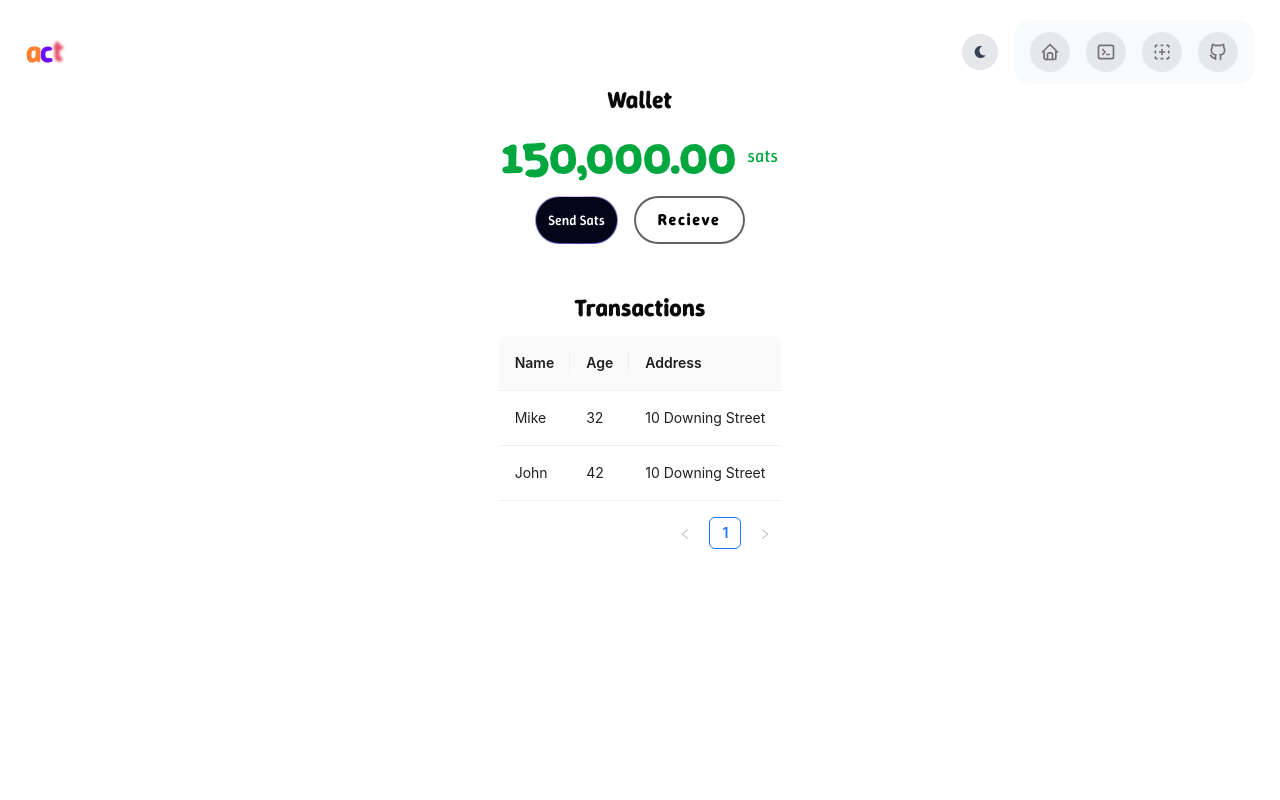
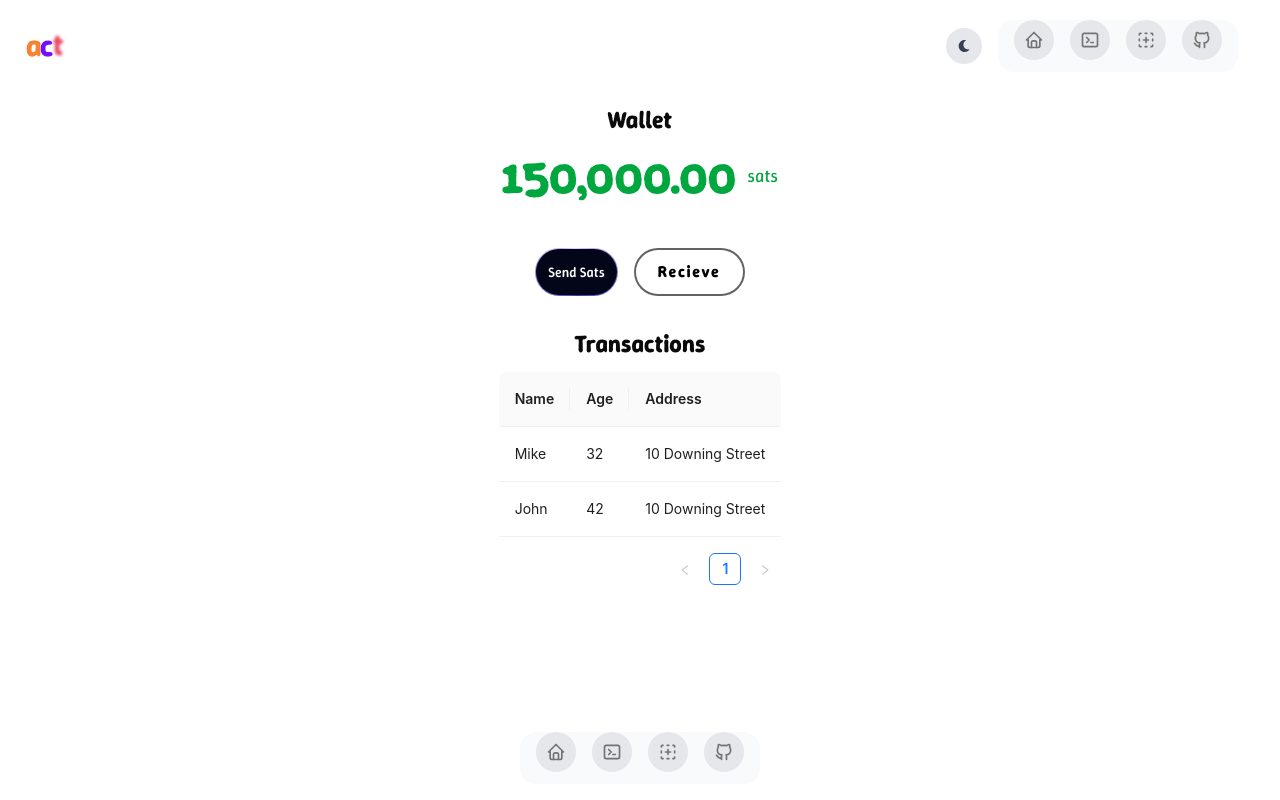
Before and after one commit to Dunsin-cyber/alby-competency-test, a Next.js app: page /wallet in a window 1280 px wide. Built offline with nearby package versions, Linux system fonts and the light colour scheme; a web font is replaced by a local one; what @ant-design/nextjs-registry, @bprogress/next would draw is missing.

Commit message:
fix : added some margins between the balance and buttons

```diff
--- a/src/components/Navbar/index.tsx
+++ b/src/components/Navbar/index.tsx
@@ -8,8 +8,7 @@ import {
   IconTerminal2,
 } from "@tabler/icons-react";
 
-export default function FloatingDockDemo() {
-  const links = [
+export const links = [
   {
     title: "Home",
     icon: (
@@ -40,6 +39,7 @@ export default function FloatingDockDemo() {
     href: "https://github.com/successaje/GridX",
   },
 ];
+export default function FloatingDockDemo() {
   return (
     <div className=" flex justify-between items-center mt-5">
       <div className="text-3xl font-bold z-2 font-sans">
@@ -47,7 +47,7 @@ export default function FloatingDockDemo() {
       </div>
       <div className="flex space-x-4 justify-between">
         <ThemeToggle />
-        <FloatingDock mobileClassName="" items={links} />
+        <FloatingDock items={links} />
       </div>
     </div>
   );
--- a/src/components/Wallet/index.tsx
+++ b/src/components/Wallet/index.tsx
@@ -1,9 +1,10 @@
-import React from "react";
+import { links } from "@/components/Navbar";
+import { FloatingDock } from "@/components/ui/floating-dock";
 import Transactions from "../Transactions";
 
 function index() {
   return (
-    <div className="flex flex-col justify-center items-center">
+    <div className="flex flex-col justify-center items-center py-8">
       {/* balance */}
       <h1 className="text-2xl font-bold">Wallet</h1>
       <div className="flex space-x-3  items-center justify-center p-4 rounded-md ">
@@ -11,7 +12,7 @@ function index() {
         <p className="text-lg text-green-600">sats</p>
       </div>
       {/* action buttons */}
-      <div className="flex space-x-4">
+      <div className="flex space-x-4 my-8">
         <button className="relative inline-flex h-12 overflow-hidden rounded-full p-[1px] focus:outline-none focus:ring-2 focus:ring-slate-400 focus:ring-offset-2 focus:ring-offset-slate-50">
           <span className="absolute inset-[-1000%] animate-[spin_2s_linear_infinite] bg-[conic-gradient(from_90deg_at_50%_50%,#E2CBFF_0%,#393BB2_50%,#E2CBFF_100%)]" />
           <span className="inline-flex h-full w-full cursor-pointer items-center justify-center rounded-full bg-slate-950 px-3 py-1 text-sm font-medium text-white backdrop-blur-3xl">
@@ -24,11 +25,14 @@ function index() {
       </div>
 
       {/* transactions */}
-      <div className="mt-12 flex flex-col justify-center items-center space-y-3">
-
-      <h1 className="text-2xl font-bold">Transactions</h1>
-      <Transactions/>
+      <div className="flex flex-col justify-center items-center space-y-3">
+        <h1 className="text-2xl font-bold">Transactions</h1>
+        <Transactions />
       </div>
+      <FloatingDock
+        items={links}
+        className="fixed bottom-4 left-0 right-0 z-50"
+      />
     </div>
   );
 }
--- a/src/components/ui/floating-dock.tsx
+++ b/src/components/ui/floating-dock.tsx
@@ -1,9 +1,5 @@
-/**
- * Note: Use position fixed according to your needs
- * Desktop navbar is better positioned at the bottom
- * Mobile navbar is better positioned at bottom right.
- **/
 "use client";
+
 import { cn } from "@/lib/utils";
 import { IconLayoutNavbarCollapse } from "@tabler/icons-react";
 import {
@@ -15,25 +11,53 @@ import {
   useTransform,
 } from "motion/react";
 import Link from "next/link";
-import { useRef, useState } from "react";
+import { useEffect, useRef, useState } from "react";
 
+// Floating Dock Wrapper
 export const FloatingDock = ({
   items,
-  desktopClassName,
-  mobileClassName,
+  className,
 }: {
   items: { title: string; icon: React.ReactNode; href: string }[];
-  desktopClassName?: string;
-  mobileClassName?: string;
+  className?: string;
 }) => {
   return (
     <>
-      <FloatingDockDesktop items={items} className={desktopClassName} />
-      <FloatingDockMobile items={items} className={mobileClassName} />
+      <FloatingDockBar items={items} className={className} />
+      <FloatingDockMobile items={items} className={className} />
     </>
   );
 };
 
+// Main Floating Dock (desktop only)
+const FloatingDockBar = ({
+  items,
+  className,
+}: {
+  items: { title: string; icon: React.ReactNode; href: string }[];
+  className?: string;
+}) => {
+  const mouseX = useMotionValue(Infinity);
+
+  return (
+    <div className="w-full overflow-x-auto hidden md:block">
+      <motion.div
+        onMouseMove={(e) => mouseX.set(e.pageX)}
+        onMouseLeave={() => mouseX.set(Infinity)}
+        className={cn(
+          "flex w-max max-w-full items-end gap-4 rounded-2xl bg-gray-50 dark:bg-neutral-900 px-4 pb-3 mx-auto",
+          className
+        )}
+      >
+        {items.map((item) => (
+          <IconContainer mouseX={mouseX} key={item.title} {...item} />
+        ))}
+      </motion.div>
+    </div>
+  );
+};
+
+// Mobile Dock
 const FloatingDockMobile = ({
   items,
   className,
@@ -42,78 +66,41 @@ const FloatingDockMobile = ({
   className?: string;
 }) => {
   const [open, setOpen] = useState(false);
+
   return (
     <div className={cn("relative block md:hidden", className)}>
       <AnimatePresence>
         {open && (
           <motion.div
-            layoutId="nav"
-            className="absolute bottom-full mb-2 inset-x-0 flex flex-col gap-2"
+            initial={{ opacity: 0, y: 10 }}
+            animate={{ opacity: 1, y: 0 }}
+            exit={{ opacity: 0, y: 10 }}
+            className="absolute bottom-full right-0 mb-2 flex flex-col gap-2 p-2 rounded-xl bg-white dark:bg-neutral-900 shadow-xl z-50"
           >
-            {items.map((item, idx) => (
-              <motion.div
+            {items.map((item) => (
+              <Link
+                href={item.href}
                 key={item.title}
-                initial={{ opacity: 0, y: 10 }}
-                animate={{
-                  opacity: 1,
-                  y: 0,
-                }}
-                exit={{
-                  opacity: 0,
-                  y: 10,
-                  transition: {
-                    delay: idx * 0.05,
-                  },
-                }}
-                transition={{ delay: (items.length - 1 - idx) * 0.05 }}
+                className="h-10 w-10 rounded-full bg-gray-100 dark:bg-neutral-800 flex items-center justify-center"
               >
-                <Link
-                  href={item.href}
-                  key={item.title}
-                  className="h-10 w-10 rounded-full bg-gray-50 dark:bg-neutral-900 flex items-center justify-center"
-                >
-                  <div className="h-4 w-4">{item.icon}</div>
-                </Link>
-              </motion.div>
+                <div className="h-4 w-4">{item.icon}</div>
+              </Link>
             ))}
           </motion.div>
         )}
       </AnimatePresence>
       <button
-        onClick={() => setOpen(!open)}
-        className="h-10 w-10 rounded-full bg-gray-50 dark:bg-neutral-800 flex items-center justify-center"
+        onClick={() => setOpen((prev) => !prev)}
+        className="h-10 w-10 rounded-full bg-gray-100 dark:bg-neutral-800 flex items-center justify-center"
       >
-        <IconLayoutNavbarCollapse className="h-5 w-5 text-neutral-500 dark:text-neutral-400" />
+        <IconLayoutNavbarCollapse className="h-5 w-5 text-neutral-500 dark:text-neutral-300" />
       </button>
     </div>
   );
 };
 
-const FloatingDockDesktop = ({
-  items,
-  className,
-}: {
-  items: { title: string; icon: React.ReactNode; href: string }[];
-  className?: string;
-}) => {
-  let mouseX = useMotionValue(Infinity);
-  return (
-    <motion.div
-      onMouseMove={(e) => mouseX.set(e.pageX)}
-      onMouseLeave={() => mouseX.set(Infinity)}
-      className={cn(
-        "mx-auto hidden md:flex h-16 gap-4 items-end  rounded-2xl bg-gray-50 dark:bg-neutral-900 px-4 pb-3",
-        className
-      )}
-    >
-      {items.map((item) => (
-        <IconContainer mouseX={mouseX} key={item.title} {...item} />
-      ))}
-    </motion.div>
-  );
-};
-
-function IconContainer({
+// Icon Container with animation on hover (desktop only)
+const IconContainer = ({
   mouseX,
   title,
   icon,
@@ -123,72 +110,70 @@ function IconContainer({
   title: string;
   icon: React.ReactNode;
   href: string;
-}) {
-  let ref = useRef<HTMLDivElement>(null);
+}) => {
+  const ref = useRef<HTMLDivElement>(null);
+  const [hovered, setHovered] = useState(false);
+  const [isMobile, setIsMobile] = useState(false);
 
-  let distance = useTransform(mouseX, (val) => {
-    let bounds = ref.current?.getBoundingClientRect() ?? { x: 0, width: 0 };
+  useEffect(() => {
+    const checkMobile = () => setIsMobile(window.innerWidth < 768);
+    checkMobile();
+    window.addEventListener("resize", checkMobile);
+    return () => window.removeEventListener("resize", checkMobile);
+  }, []);
 
+  const distance = useTransform(mouseX, (val) => {
+    if (isMobile) return Infinity;
+    const bounds = ref.current?.getBoundingClientRect() ?? { x: 0, width: 0 };
     return val - bounds.x - bounds.width / 2;
   });
 
-  let widthTransform = useTransform(distance, [-150, 0, 150], [40, 80, 40]);
-  let heightTransform = useTransform(distance, [-150, 0, 150], [40, 80, 40]);
-
-  let widthTransformIcon = useTransform(distance, [-150, 0, 150], [20, 40, 20]);
-  let heightTransformIcon = useTransform(
-    distance,
-    [-150, 0, 150],
-    [20, 40, 20]
+  const width = useSpring(
+    useTransform(distance, [-150, 0, 150], [40, 80, 40]),
+    { mass: 0.1, stiffness: 150, damping: 12 }
   );
-
-  let width = useSpring(widthTransform, {
-    mass: 0.1,
-    stiffness: 150,
-    damping: 12,
-  });
-  let height = useSpring(heightTransform, {
-    mass: 0.1,
-    stiffness: 150,
-    damping: 12,
-  });
-
-  let widthIcon = useSpring(widthTransformIcon, {
-    mass: 0.1,
-    stiffness: 150,
-    damping: 12,
-  });
-  let heightIcon = useSpring(heightTransformIcon, {
-    mass: 0.1,
-    stiffness: 150,
-    damping: 12,
-  });
-
-  const [hovered, setHovered] = useState(false);
+  const height = useSpring(
+    useTransform(distance, [-150, 0, 150], [40, 80, 40]),
+    { mass: 0.1, stiffness: 150, damping: 12 }
+  );
+  const widthIcon = useSpring(
+    useTransform(distance, [-150, 0, 150], [20, 40, 20]),
+    { mass: 0.1, stiffness: 150, damping: 12 }
+  );
+  const heightIcon = useSpring(
+    useTransform(distance, [-150, 0, 150], [20, 40, 20]),
+    { mass: 0.1, stiffness: 150, damping: 12 }
+  );
 
   return (
     <Link href={href}>
       <motion.div
         ref={ref}
-        style={{ width, height }}
-        onMouseEnter={() => setHovered(true)}
-        onMouseLeave={() => setHovered(false)}
-        className="aspect-square rounded-full bg-gray-200 dark:bg-neutral-800 flex items-center justify-center relative"
+        style={{
+          width: isMobile ? 48 : width,
+          height: isMobile ? 48 : height,
+        }}
+        onMouseEnter={() => !isMobile && setHovered(true)}
+        onMouseLeave={() => !isMobile && setHovered(false)}
+        className="relative flex aspect-square items-center justify-center rounded-full bg-gray-200 dark:bg-neutral-800"
       >
         <AnimatePresence>
-          {hovered && (
+          {!isMobile && hovered && (
             <motion.div
               initial={{ opacity: 0, y: 10, x: "-50%" }}
               animate={{ opacity: 1, y: 0, x: "-50%" }}
               exit={{ opacity: 0, y: 2, x: "-50%" }}
-              className="px-2 py-0.5 whitespace-pre rounded-md bg-gray-100 border dark:bg-neutral-800 dark:border-neutral-900 dark:text-white border-gray-200 text-neutral-700 absolute left-1/2 -translate-x-1/2 -top-8 w-fit text-xs"
+              className="absolute left-1/2 top-[-2rem] w-fit -translate-x-1/2 rounded-md border border-gray-200 bg-gray-100 px-2 py-0.5 text-xs text-neutral-700 dark:border-neutral-900 dark:bg-neutral-800 dark:text-white"
             >
               {title}
             </motion.div>
           )}
         </AnimatePresence>
         <motion.div
-          style={{ width: widthIcon, height: heightIcon }}
+          style={{
+            width: isMobile ? 20 : widthIcon,
+            height: isMobile ? 20 : heightIcon,
+          }}
           className="flex items-center justify-center"
         >
           {icon}
@@ -196,4 +181,4 @@ function IconContainer({
       </motion.div>
     </Link>
   );
-}
+};
```
Lines whose indentation alone changed are shown as unchanged.
